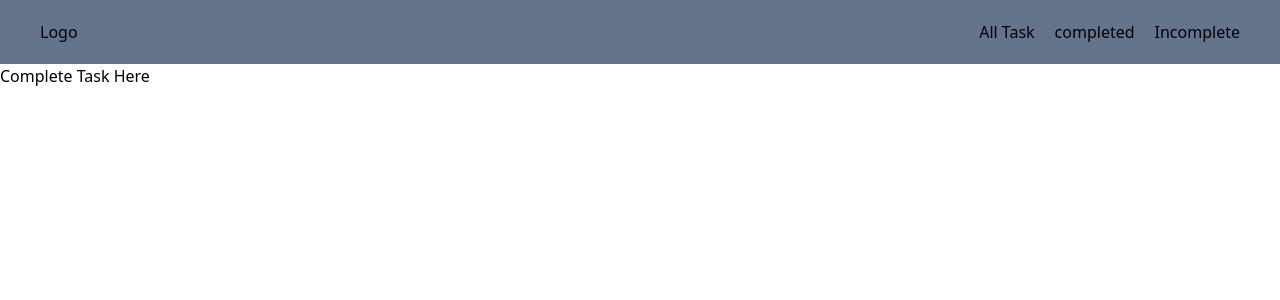
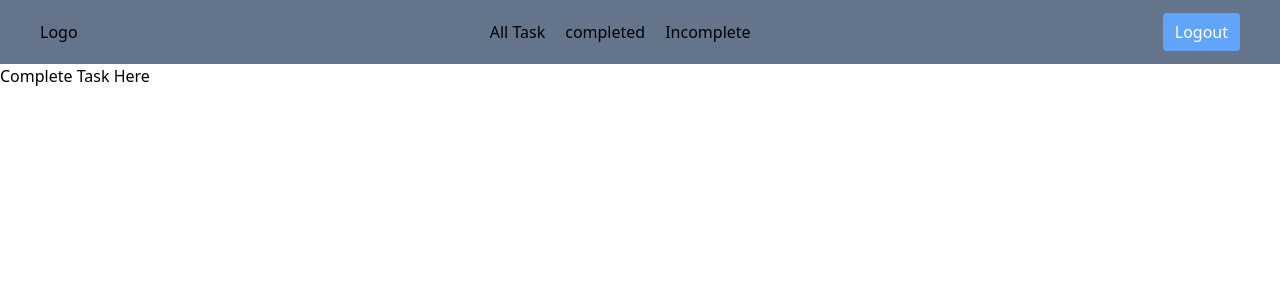
Before and after one commit to MdAtif19/Task-MVN, a React (Vite) app in the folder client/: page /completed in a window 1280 px wide. Shown: the top 300 px of the page. Built offline with nearby package versions, Linux system fonts and the light colour scheme.

Commit message:
logout function Added

```diff
--- a/client/src/pages/AllTasks.jsx
+++ b/client/src/pages/AllTasks.jsx
@@ -1,27 +1,11 @@
 import React from "react";
 import { Link } from "react-router-dom";
+import Navbar from "./Navbar";
 
 const AllTasks = () => {
   return (
     <>
-      <header className="flex justify-between items-center px-10 py-5 bg-slate-500">
-        <div>
-          <a href="/">Logo</a>
-        </div>
-        <nav>
-          <div className="flex gap-5 ">
-            <ul>
-              <Link to="/all-tasks">All Task</Link>
-            </ul>
-            <ul>
-              <Link to="/completed">completed</Link>
-            </ul>
-            <ul>
-              <Link to="/incomplete">Incomplete</Link>
-            </ul>
-          </div>
-        </nav>
-      </header>
+      <Navbar />
 
       <section>
         <h1>All Task Here</h1>
--- a/client/src/pages/Completed.jsx
+++ b/client/src/pages/Completed.jsx
@@ -1,27 +1,11 @@
 import React from "react";
 import { Link } from "react-router-dom";
+import Navbar from "./Navbar";
 
 const Completed = () => {
   return (
     <>
-      <header className="flex justify-between items-center px-10 py-5 bg-slate-500">
-        <div>
-          <a href="#">Logo</a>
-        </div>
-        <nav>
-          <div className="flex gap-5 ">
-            <ul>
-              <Link to="/all-tasks">All Task</Link>
-            </ul>
-            <ul>
-              <Link to="/completed">completed</Link>
-            </ul>
-            <ul>
-              <Link to="/incomplete">Incomplete</Link>
-            </ul>
-          </div>
-        </nav>
-      </header>
+      <Navbar />
       <section>
         <h1>Complete Task Here</h1>
       </section>
--- a/client/src/pages/Dashboard.jsx
+++ b/client/src/pages/Dashboard.jsx
@@ -1,28 +1,11 @@
 import React from "react";
 import { Link } from "react-router-dom";
+import Navbar from "./Navbar";
 
 const Dashboard = () => {
   return (
     <>
-      <header className="flex justify-between items-center px-10 py-5 bg-slate-500">
-        <div>
-          <a href="/">Logo</a>
-        </div>
-        <nav>
-          <div className="flex gap-5 ">
-            <ul>
-              <Link to="/all-tasks">All Task</Link>
-            </ul>
-            <ul>
-              <Link to="/completed">completed</Link>
-            </ul>
-            <ul>
-              <Link to="/incomplete">Incomplete</Link>
-            </ul>
-          </div>
-        </nav>
-      </header>
-
+      <Navbar />
       <section>
         <h1>All Task Here</h1>
       </section>
--- a/client/src/pages/Incomplete.jsx
+++ b/client/src/pages/Incomplete.jsx
@@ -1,27 +1,11 @@
 import React from "react";
 import { Link } from "react-router-dom";
+import Navbar from "./Navbar";
 
 const Incomplete = () => {
   return (
     <>
-      <header className="flex justify-between items-center px-10 py-5 bg-slate-500">
-        <div>
-          <a href="/">Logo</a>
-        </div>
-        <nav>
-          <div className="flex gap-5 ">
-            <ul>
-              <Link to="/all-tasks">All Task</Link>
-            </ul>
-            <ul>
-              <Link to="/completed">completed</Link>
-            </ul>
-            <ul>
-              <Link to="/incomplete">Incomplete</Link>
-            </ul>
-          </div>
-        </nav>
-      </header>
+      <Navbar />
       <section>
         <h1>Incomplete Task Here</h1>
       </section>
--- /dev/null
+++ b/client/src/pages/Navbar.jsx
@@ -0,0 +1,42 @@
+import React, { useContext } from "react";
+import { Link } from "react-router-dom";
+import { AuthContext } from "../context/AuthContext";
+
+const Navbar = () => {
+  const { user, logoutUser } = useContext(AuthContext);
+  console.log("User for logout", user);
+
+  const handleLogout = () => {
+    logoutUser();
+  };
+  return (
+    <div className="flex justify-between items-center px-10 py-5 bg-slate-500">
+      <div>
+        <a href="/">Logo</a>
+      </div>
+      <nav>
+        <div className="flex gap-5 ">
+          <ul>
+            <Link to="/all-tasks">All Task</Link>
+          </ul>
+          <ul>
+            <Link to="/completed">completed</Link>
+          </ul>
+          <ul>
+            <Link to="/incomplete">Incomplete</Link>
+          </ul>
+        </div>
+      </nav>
+      <div>
+        <span
+          onClick={handleLogout}
+          className="bg-blue-400 px-3 py-2 rounded cursor-pointer text-white hover:bg-slate-300"
+        >
+          Logout
+        </span>
+      </div>
+    </div>
+  );
+};
+
+export default Navbar;
```
